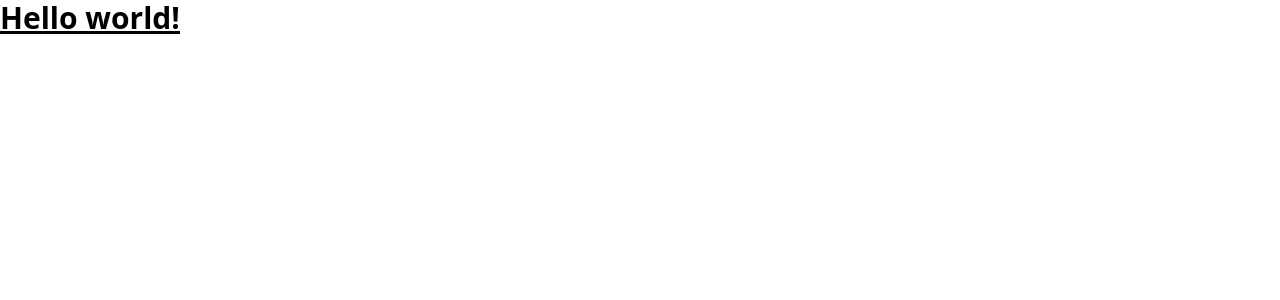
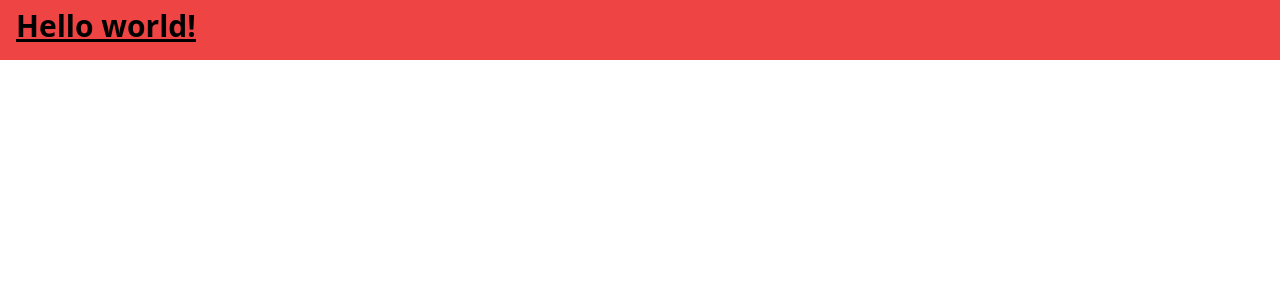
Before and after one commit to mjcadz/vue3-starter-2022, a Vue app: page / in a window 1280 px wide. Shown: the top 300 px of the page. Built offline with nearby package versions, Linux system fonts and the light colour scheme.

Commit message:
:seedling: feat(formatting): tailwind prettier plugin

```diff
--- a/package.json
+++ b/package.json
@@ -28,6 +28,7 @@
     "lint-staged": ">=10",
     "postcss": "^8.4.12",
     "prettier": "^2.6.2",
+    "prettier-plugin-tailwindcss": "^0.1.8",
     "tailwindcss": "^3.0.24",
     "typescript": "^4.5.4",
     "vite": "^2.9.2",
--- a/src/App.vue
+++ b/src/App.vue
@@ -1,5 +1,5 @@
 <script setup lang="ts"></script>
 
 <template>
-  <h1 class="text-3xl font-bold underline">Hello world!</h1>
+  <h1 class="bg-red-500 p-4 pt-2 text-3xl font-bold underline">Hello world!</h1>
 </template>
```
Also changed, not shown: 1 other file (tests, documents, lock files or other folders).
